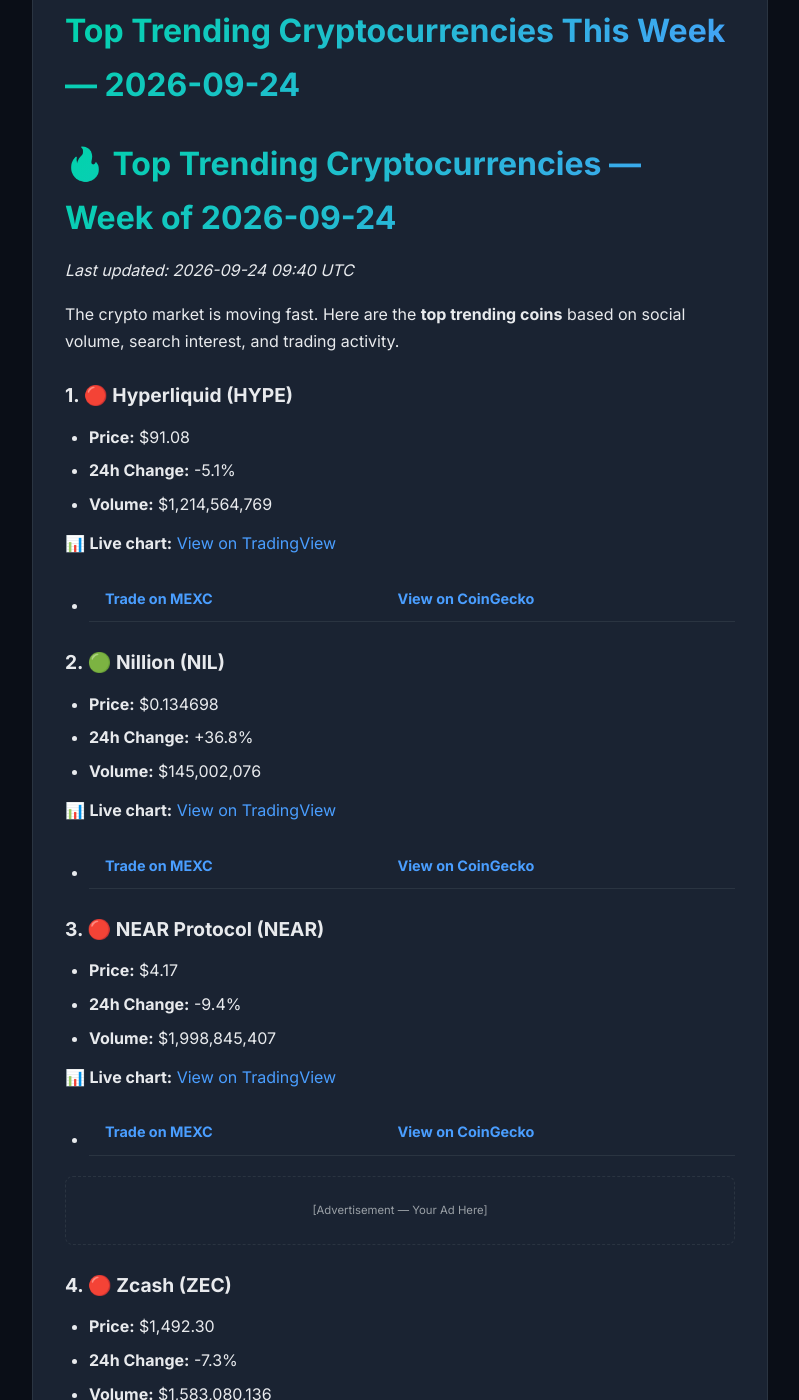
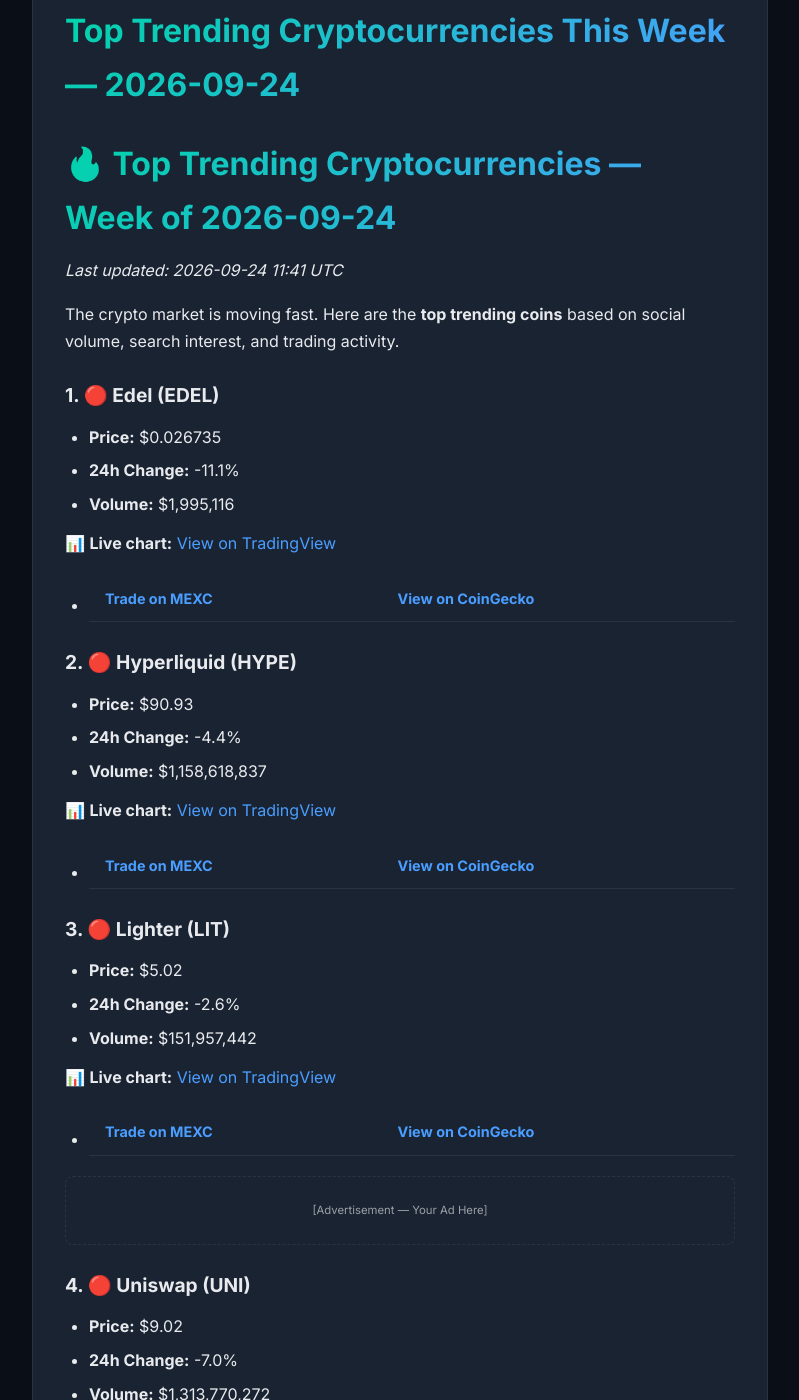
Before and after one commit to alexcipher-CRE/crypto-insights, a Jekyll site: the page built from _posts/2026-09-24-trending-coins.md, in a window 1280 px wide and 1400 px high, scrolled down 355 px. Shown: the whole window, without its empty margins (240-1039 px from the left). Built offline with Jekyll 4.4.1, drawn with Linux system fonts in a browser that asks for light colours; some of the changed text lies outside the part shown.

Commit message:
🚀 Auto-update: 24 posts

```diff
--- a/_posts/2026-09-24-trending-coins.md
+++ b/_posts/2026-09-24-trending-coins.md
@@ -6,64 +6,64 @@ tags: [crypto, trending, analysis]
 
 # 🔥 Top Trending Cryptocurrencies — Week of 2026-09-24
 
-*Last updated: 2026-09-24 09:40 UTC*
+*Last updated: 2026-09-24 11:41 UTC*
 
 The crypto market is moving fast. Here are the **top trending coins** based on social volume, search interest, and trading activity.
 
-### 1. 🔴 Hyperliquid (HYPE)
+### 1. 🔴 Edel (EDEL)
 
-- **Price:** $91.08
-- **24h Change:** -5.1%
-- **Volume:** $1,214,564,769
+- **Price:** $0.026735
+- **24h Change:** -11.1%
+- **Volume:** $1,995,116
+
+📊 **Live chart:** [View on TradingView](https://www.tradingview.com/chart/?symbol=BINANCE:EDELUSDT)
+
+- **[Trade on MEXC](https://www.mexc.com/trade/EDEL_USDT?ref=YOUR_REF_ID)** | **[View on CoinGecko](https://www.coingecko.com/en/coins/edel)**
+
+### 2. 🔴 Hyperliquid (HYPE)
+
+- **Price:** $90.93
+- **24h Change:** -4.4%
+- **Volume:** $1,158,618,837
 
 📊 **Live chart:** [View on TradingView](https://www.tradingview.com/chart/?symbol=BINANCE:HYPEUSDT)
 
 - **[Trade on MEXC](https://www.mexc.com/trade/HYPE_USDT?ref=YOUR_REF_ID)** | **[View on CoinGecko](https://www.coingecko.com/en/coins/hyperliquid)**
 
-### 2. 🟢 Nillion (NIL)
+### 3. 🔴 Lighter (LIT)
 
-- **Price:** $0.134698
-- **24h Change:** +36.8%
-- **Volume:** $145,002,076
+- **Price:** $5.02
+- **24h Change:** -2.6%
+- **Volume:** $151,957,442
 
-📊 **Live chart:** [View on TradingView](https://www.tradingview.com/chart/?symbol=BINANCE:NILUSDT)
+📊 **Live chart:** [View on TradingView](https://www.tradingview.com/chart/?symbol=BINANCE:LITUSDT)
 
-- **[Trade on MEXC](https://www.mexc.com/trade/NIL_USDT?ref=YOUR_REF_ID)** | **[View on CoinGecko](https://www.coingecko.com/en/coins/nillion)**
-
-### 3. 🔴 NEAR Protocol (NEAR)
-
-- **Price:** $4.17
-- **24h Change:** -9.4%
-- **Volume:** $1,998,845,407
-
-📊 **Live chart:** [View on TradingView](https://www.tradingview.com/chart/?symbol=BINANCE:NEARUSDT)
-
-- **[Trade on MEXC](https://www.mexc.com/trade/NEAR_USDT?ref=YOUR_REF_ID)** | **[View on CoinGecko](https://www.coingecko.com/en/coins/near-protocol)**
+- **[Trade on MEXC](https://www.mexc.com/trade/LIT_USDT?ref=YOUR_REF_ID)** | **[View on CoinGecko](https://www.coingecko.com/en/coins/lighter)**
 
 <!-- Ad Slot: Mid-Content Leaderboard -->
 <div class="ad-slot ad-leaderboard">
   <small>[Advertisement — Your Ad Here]</small>
 </div>
 
-### 4. 🔴 Zcash (ZEC)
+### 4. 🔴 Uniswap (UNI)
 
-- **Price:** $1,492.30
-- **24h Change:** -7.3%
-- **Volume:** $1,583,080,136
+- **Price:** $9.02
+- **24h Change:** -7.0%
+- **Volume:** $1,313,770,272
 
-📊 **Live chart:** [View on TradingView](https://www.tradingview.com/chart/?symbol=BINANCE:ZECUSDT)
+📊 **Live chart:** [View on TradingView](https://www.tradingview.com/chart/?symbol=BINANCE:UNIUSDT)
 
-- **[Trade on MEXC](https://www.mexc.com/trade/ZEC_USDT?ref=YOUR_REF_ID)** | **[View on CoinGecko](https://www.coingecko.com/en/coins/zcash)**
+- **[Trade on MEXC](https://www.mexc.com/trade/UNI_USDT?ref=YOUR_REF_ID)** | **[View on CoinGecko](https://www.coingecko.com/en/coins/uniswap)**
 
-### 5. 🟢 LayerZero (ZRO)
+### 5. 🔴 NEAR Protocol (NEAR)
 
-- **Price:** $1.49
-- **24h Change:** +1.4%
-- **Volume:** $243,246,543
+- **Price:** $4.26
+- **24h Change:** -6.2%
+- **Volume:** $1,903,381,642
 
-📊 **Live chart:** [View on TradingView](https://www.tradingview.com/chart/?symbol=BINANCE:ZROUSDT)
+📊 **Live chart:** [View on TradingView](https://www.tradingview.com/chart/?symbol=BINANCE:NEARUSDT)
 
-- **[Trade on MEXC](https://www.mexc.com/trade/ZRO_USDT?ref=YOUR_REF_ID)** | **[View on CoinGecko](https://www.coingecko.com/en/coins/layerzero)**
+- **[Trade on MEXC](https://www.mexc.com/trade/NEAR_USDT?ref=YOUR_REF_ID)** | **[View on CoinGecko](https://www.coingecko.com/en/coins/near-protocol)**
 
 ## 💡 How to Buy These Coins
 
```
Also changed, not shown: _posts/2026-09-24-defi-yields.md (+13 -13 lines), _posts/2026-09-24-how-to-buy-edel.md (+8 -8 lines), _posts/2026-09-24-market-movers.md (+5 -5 lines), _posts/index.md (+1 -1 lines), api/v1/market.json (+106 -106 lines).
